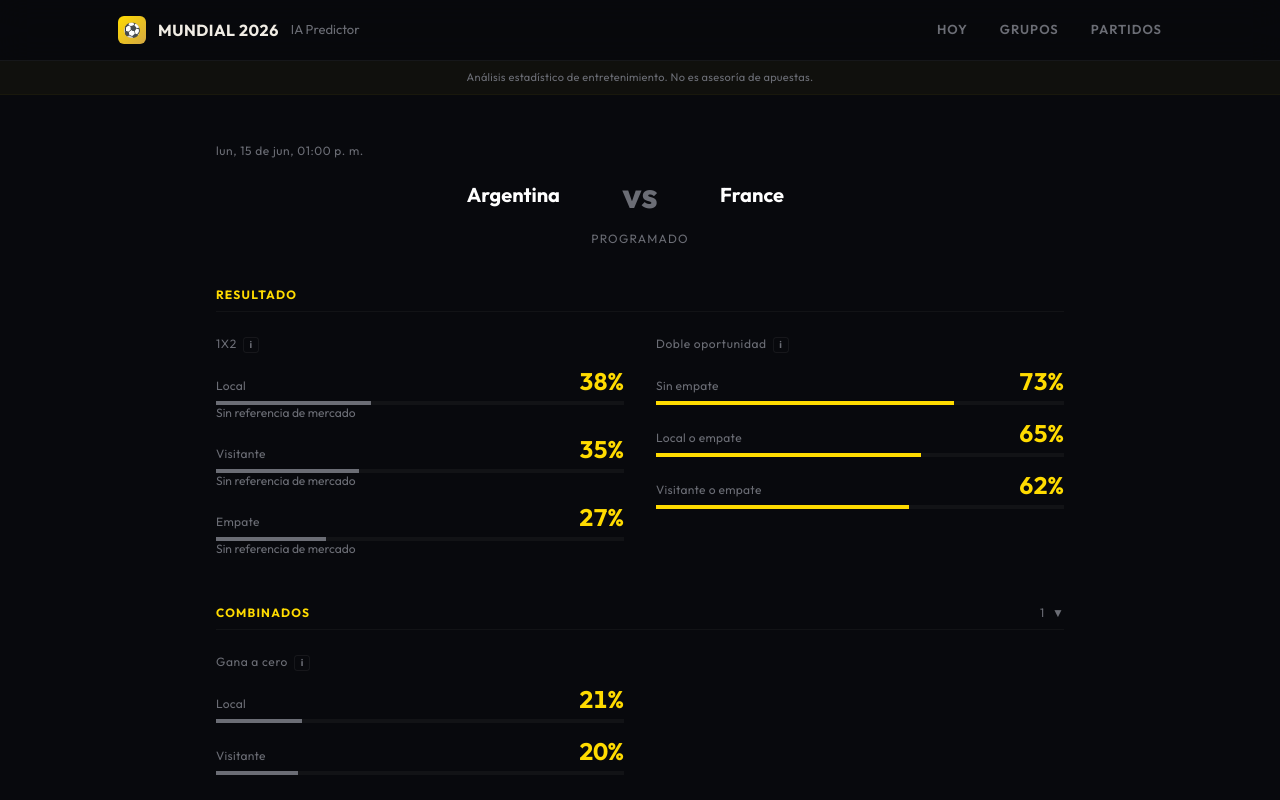
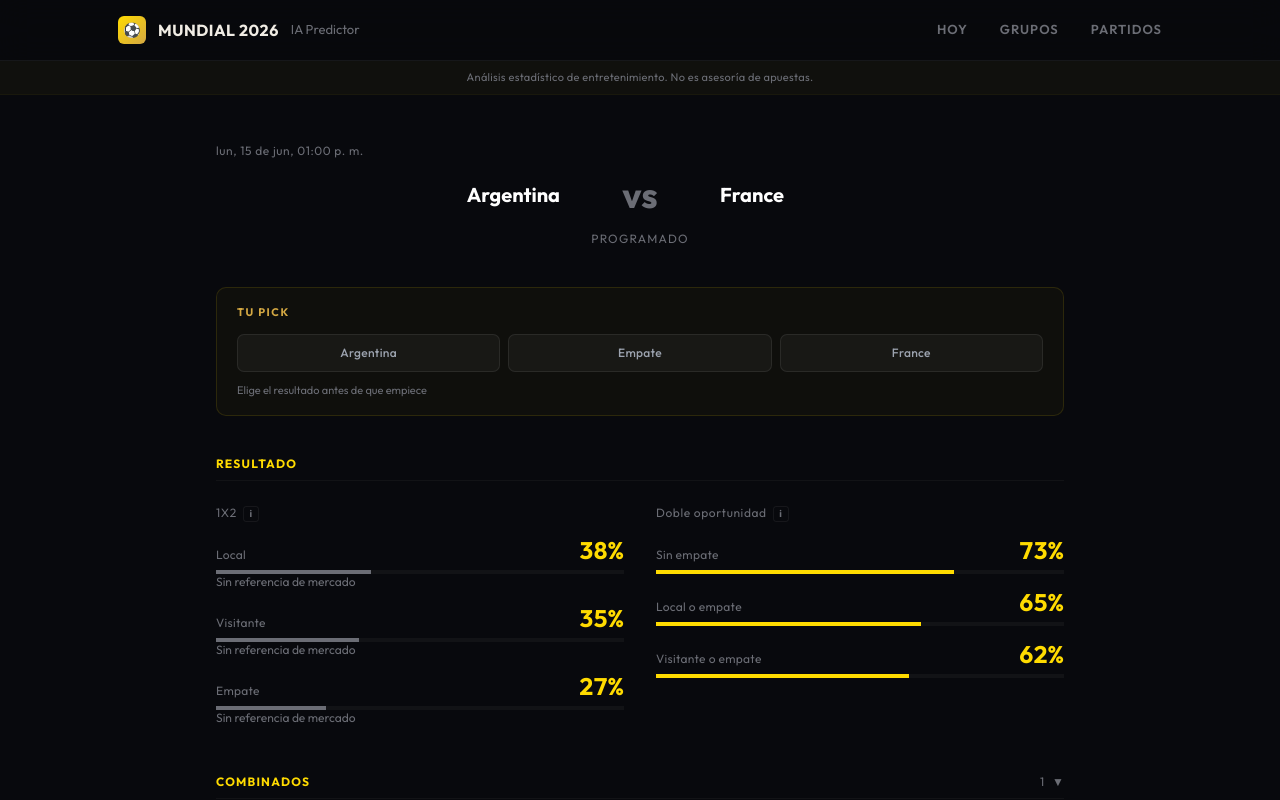
Before and after one commit to cr-montoya/predicciones_mundial, a Next.js app: page /fixtures/5001 in a window 1280 px wide. Shown: the top 800 px of the page. Built offline with nearby package versions, Linux system fonts and the light colour scheme; no server answers.

Commit message:
feat(phase-19): add 1X2 picks with localStorage persistence and verdict (#11)
* feat: add 1X2 picks with localStorage persistence and verdict

* docs: unblock phase-22 and phase-26 after phase-19 merge

```diff
--- a/app/fixtures/[id]/page.tsx
+++ b/app/fixtures/[id]/page.tsx
@@ -4,6 +4,7 @@ import { buildStaticTeams } from '@/lib/agents/static-teams'
 import { computeLambdas } from '@/lib/model/lambda'
 import { loadOdds, type OddsResult } from '@/lib/agents/odds-loader'
 import { calcValue, type ValueOutput } from '@/lib/model/skills/value-calc'
+import { PickPanel } from '@/components/pick-panel'
 import { MarketSection } from '@/components/market-section'
 import { CollapsibleSection } from '@/components/collapsible-section'
 import { TeamTotalsSection } from '@/components/team-totals-section'
@@ -159,6 +160,17 @@ export default async function FixturePage({ params }: PageProps) {
         />
       </FadeIn>
 
+      <FadeIn delay={0.05}>
+        <PickPanel
+          fixtureId={fixture.id}
+          status={fixture.status}
+          homeGoals={fixture.homeGoals}
+          awayGoals={fixture.awayGoals}
+          homeName={homeName}
+          awayName={awayName}
+        />
+      </FadeIn>
+
       {predictions.length === 0 ? (
         <FadeIn delay={0.1}>
           <div
--- a/app/fixtures/page.tsx
+++ b/app/fixtures/page.tsx
@@ -2,6 +2,7 @@ import Link from 'next/link'
 import { loadFixtures } from '@/lib/agents/live-loader'
 import { buildStaticTeams } from '@/lib/agents/static-teams'
 import { getFlag } from '@/lib/utils/flags'
+import { PickBadge } from '@/components/pick-badge'
 import type { Team } from '@/lib/types'
 
 export const revalidate = 3600
@@ -150,6 +151,10 @@ export default async function FixturesPage() {
                       {st.label}
                     </span>
                   </div>
+
+                  <div style={{ width: 44, display: 'flex', justifyContent: 'center', flexShrink: 0 }}>
+                    <PickBadge fixtureId={fx.id} />
+                  </div>
                 </Link>
               )
             })}
--- /dev/null
+++ b/components/pick-badge.tsx
@@ -0,0 +1,44 @@
+'use client'
+
+import { useState, useEffect } from 'react'
+
+interface PickBadgeProps {
+  fixtureId: number
+}
+
+export function PickBadge({ fixtureId }: PickBadgeProps) {
+  const [hasPick, setHasPick] = useState(false)
+
+  useEffect(() => {
+    try {
+      setHasPick(!!localStorage.getItem(`pick_${fixtureId}`))
+    } catch {
+      // localStorage unavailable — silent fail
+    }
+  }, [fixtureId])
+
+  if (!hasPick) return null
+
+  return (
+    <div style={{
+      display: 'flex',
+      alignItems: 'center',
+      gap: 4,
+      fontSize: 10,
+      fontWeight: 600,
+      color: '#FFDB00',
+      letterSpacing: '0.5px',
+      flexShrink: 0,
+    }}>
+      <span style={{
+        width: 6,
+        height: 6,
+        borderRadius: '50%',
+        background: '#FFDB00',
+        display: 'inline-block',
+        flexShrink: 0,
+      }} />
+      PICK
+    </div>
+  )
+}
--- /dev/null
+++ b/components/pick-panel.tsx
@@ -0,0 +1,204 @@
+'use client'
+
+import { useState, useEffect } from 'react'
+import type { FixtureStatus } from '@/lib/types'
+import {
+  deriveOutcome,
+  resolveVerdict,
+  type PickOutcome,
+  type StoredPick,
+} from '@/lib/skills/picks'
+
+interface PickPanelProps {
+  fixtureId: number
+  status: FixtureStatus
+  homeGoals: number | null
+  awayGoals: number | null
+  homeName: string
+  awayName: string
+}
+
+const LABEL: Record<PickOutcome, string> = {
+  home: 'Local',
+  draw: 'Empate',
+  away: 'Visita',
+}
+
+const OUTCOMES: PickOutcome[] = ['home', 'draw', 'away']
+
+function storageKey(id: number) {
+  return `pick_${id}`
+}
+
+function loadPick(id: number): StoredPick | null {
+  try {
+    const raw = localStorage.getItem(storageKey(id))
+    return raw ? (JSON.parse(raw) as StoredPick) : null
+  } catch {
+    return null
+  }
+}
+
+function savePick(pick: StoredPick) {
+  try {
+    localStorage.setItem(storageKey(pick.fixtureId), JSON.stringify(pick))
+  } catch {
+    // localStorage unavailable (private mode, quota exceeded) — silent fail
+  }
+}
+
+export function PickPanel({
+  fixtureId,
+  status,
+  homeGoals,
+  awayGoals,
+  homeName,
+  awayName,
+}: PickPanelProps) {
+  const [pick, setPick] = useState<StoredPick | null>(null)
+  const [mounted, setMounted] = useState(false)
+
+  useEffect(() => {
+    setPick(loadPick(fixtureId))
+    setMounted(true)
+  }, [fixtureId])
+
+  // Don't render until hydrated to avoid SSR mismatch
+  if (!mounted) return null
+
+  // Finished without a pick: no panel
+  if (status === 'finished' && !pick) return null
+
+  const locked = status === 'live' || status === 'finished'
+
+  function handlePick(outcome: PickOutcome) {
+    if (locked) return
+    const next: StoredPick = {
+      fixtureId,
+      outcome,
+      pickedAt: new Date().toISOString(),
+    }
+    savePick(next)
+    setPick(next)
+  }
+
+  const verdict =
+    status === 'finished' && pick && homeGoals !== null && awayGoals !== null
+      ? resolveVerdict(pick.outcome, homeGoals, awayGoals)
+      : null
+
+  const actualOutcome =
+    status === 'finished' && homeGoals !== null && awayGoals !== null
+      ? deriveOutcome(homeGoals, awayGoals)
+      : null
+
+  const headerRight =
+    verdict === 'correct'
+      ? { label: '✓ ACERTASTE', color: '#22c55e' }
+      : verdict === 'incorrect'
+        ? { label: '✗ FALLASTE', color: '#ef4444' }
+        : status === 'live'
+          ? { label: 'EN CURSO', color: '#FFDB00' }
+          : null
+
+  return (
+    <div style={{
+      border: '1px solid rgba(255,219,0,0.12)',
+      borderRadius: 10,
+      padding: '16px 20px',
+      background: 'rgba(255,219,0,0.03)',
+    }}>
+      {/* Header */}
+      <div style={{
+        display: 'flex',
+        alignItems: 'center',
+        justifyContent: 'space-between',
+        marginBottom: 14,
+      }}>
+        <span style={{
+          fontSize: 11,
+          fontWeight: 700,
+          letterSpacing: '1.5px',
+          textTransform: 'uppercase',
+          color: '#D4A843',
+        }}>
+          TU PICK
+        </span>
+        {headerRight && (
+          <span style={{
+            fontSize: 11,
+            fontWeight: 700,
+            letterSpacing: '1px',
+            color: headerRight.color,
+          }}>
+            {headerRight.label}
+          </span>
+        )}
+      </div>
+
+      {/* Verdict detail (finished) */}
+      {verdict && pick && (
+        <div style={{ fontSize: 13, color: '#9ca3af', marginBottom: 10 }}>
+          Elegiste: <span style={{ color: '#f0ece4', fontWeight: 600 }}>{LABEL[pick.outcome]}</span>
+          {actualOutcome && actualOutcome !== pick.outcome && (
+            <span> · Ganó: <span style={{ color: '#f0ece4', fontWeight: 600 }}>{LABEL[actualOutcome]}</span></span>
+          )}
+          {homeGoals !== null && awayGoals !== null && (
+            <span style={{ color: '#6b6d75' }}> ({homeGoals}–{awayGoals})</span>
+          )}
+        </div>
+      )}
+
+      {/* Buttons (hidden when finished) */}
+      {status !== 'finished' && (
+        <>
+          <div style={{ display: 'flex', gap: 8 }}>
+            {OUTCOMES.map((outcome) => {
+              const selected = pick?.outcome === outcome
+              return (
+                <button
+                  key={outcome}
+                  onClick={() => handlePick(outcome)}
+                  disabled={locked}
+                  style={{
+                    flex: 1,
+                    padding: '9px 4px',
+                    borderRadius: 7,
+                    border: selected
+                      ? '1.5px solid #FFDB00'
+                      : '1px solid rgba(255,255,255,0.08)',
+                    background: selected
+                      ? 'rgba(255,219,0,0.08)'
+                      : 'rgba(255,255,255,0.04)',
+                    color: selected ? '#FFDB00' : '#9ca3af',
+                    fontSize: 12,
+                    fontWeight: selected ? 700 : 500,
+                    cursor: locked ? 'default' : 'pointer',
+                    opacity: locked && !selected ? 0.35 : 1,
+                    transition: 'all 0.15s',
+                    letterSpacing: '0.3px',
+                  }}
+                >
+                  {outcome === 'home' ? homeName.split(' ')[0] : outcome === 'away' ? awayName.split(' ')[0] : 'Empate'}
+                  {selected && ' ✓'}
+                </button>
+              )
+            })}
+          </div>
+
+          <p style={{
+            marginTop: 10,
+            fontSize: 11,
+            color: '#6b6d75',
+          }}>
+            {locked
+              ? 'Pick bloqueado mientras el partido está en curso'
+              : pick
+                ? 'Puedes cambiar tu pick hasta que empiece el partido'
+                : 'Elige el resultado antes de que empiece'}
+          </p>
+        </>
+      )}
+    </div>
+  )
+}
--- /dev/null
+++ b/lib/skills/picks.ts
@@ -0,0 +1,23 @@
+export type PickOutcome = 'home' | 'draw' | 'away'
+
+export interface StoredPick {
+  fixtureId: number
+  outcome: PickOutcome
+  pickedAt: string // ISO 8601 UTC
+}
+
+/** Derives the actual match outcome from the final score. */
+export function deriveOutcome(homeGoals: number, awayGoals: number): PickOutcome {
+  if (homeGoals > awayGoals) return 'home'
+  if (awayGoals > homeGoals) return 'away'
+  return 'draw'
+}
+
+/** Compares the user's pick against the final result. */
+export function resolveVerdict(
+  pick: PickOutcome,
+  homeGoals: number,
+  awayGoals: number,
+): 'correct' | 'incorrect' {
+  return pick === deriveOutcome(homeGoals, awayGoals) ? 'correct' : 'incorrect'
+}
--- a/specs/phase-19-picks/requirements.md
+++ b/specs/phase-19-picks/requirements.md
@@ -1,27 +1,27 @@
 ---
-status: pending
+status: in_review
 phase: 19
 owner: cristian
 branch: phase/19-picks
 pr:
 preview:
 gates:
-  spec_review: pending
-  grill: pending
+  spec_review: passed
+  grill: passed
   analyst: not_applicable
-  design: pending
-  data_contract: pending
+  design: passed
+  data_contract: passed
   security: not_applicable
-  qa: pending
-  code_quality: pending
-  reviewer: pending
+  qa: passed
+  code_quality: passed
+  reviewer: passed
 ---
 
 # phase-19-picks — Requirements
 
 ## Status
 
-pending
+in_review
 
 ## Objective
 
--- a/specs/phase-22-mis-picks/requirements.md
+++ b/specs/phase-22-mis-picks/requirements.md
@@ -1,5 +1,5 @@
 ---
-status: blocked
+status: pending
 phase: 22
 owner: cristian
 branch: phase/22-mis-picks
@@ -21,7 +21,7 @@ gates:
 
 ## Status
 
-blocked — depende de phase-19 (picks en localStorage)
+pending
 
 ## Objective
 
--- a/specs/phase-26-picks-reminder/requirements.md
+++ b/specs/phase-26-picks-reminder/requirements.md
@@ -1,5 +1,5 @@
 ---
-status: blocked
+status: pending
 phase: 26
 owner: cristian
 branch: phase/26-picks-reminder
@@ -21,7 +21,7 @@ gates:
 
 ## Status
 
-blocked — depende de phase-19 (picks en localStorage)
+pending
 
 ## Objective
 
```
Also changed, not shown: specs/phase-19-picks/tasks.md (+17 -17 lines), specs/README.md, 1 other file (tests, documents, lock files or other folders).
